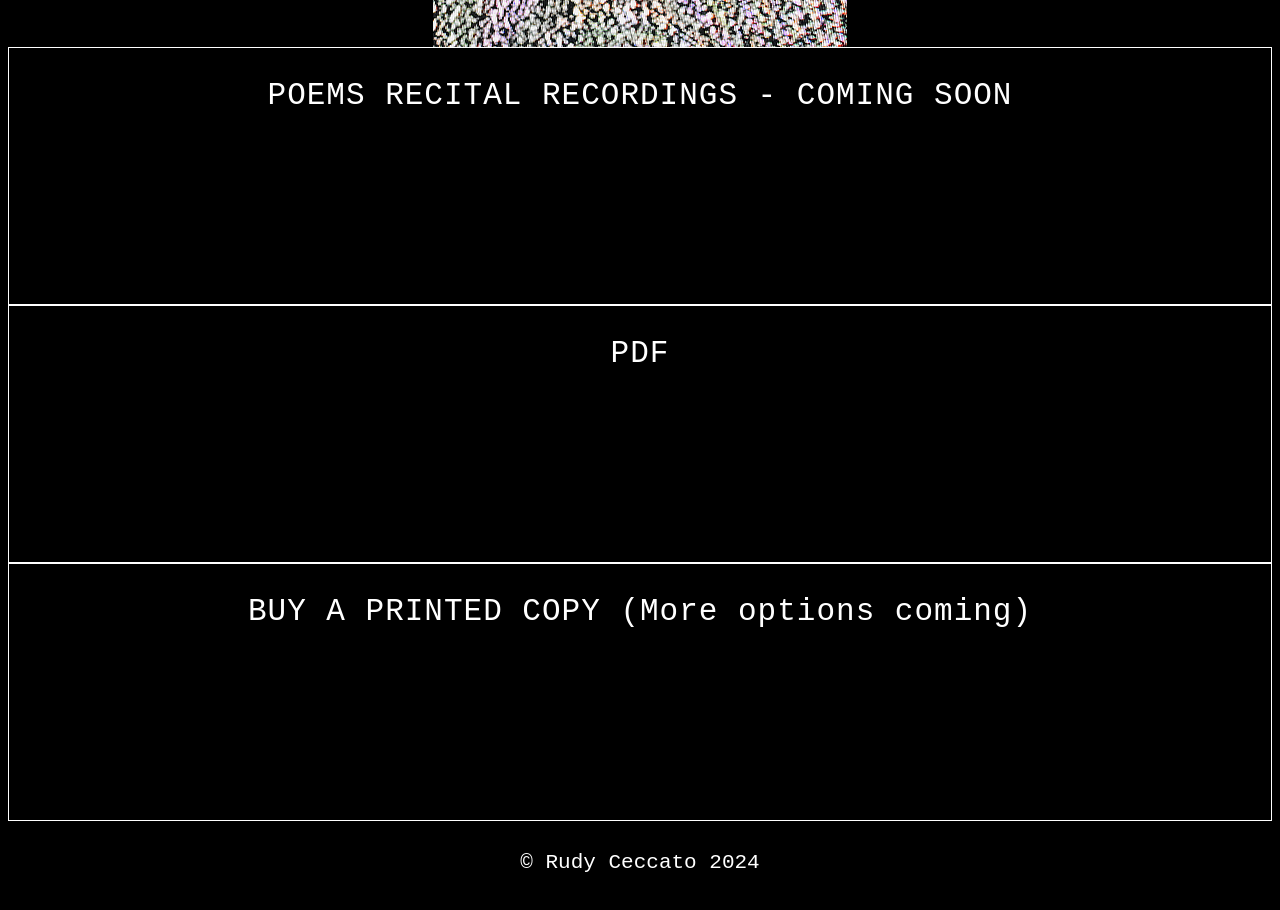
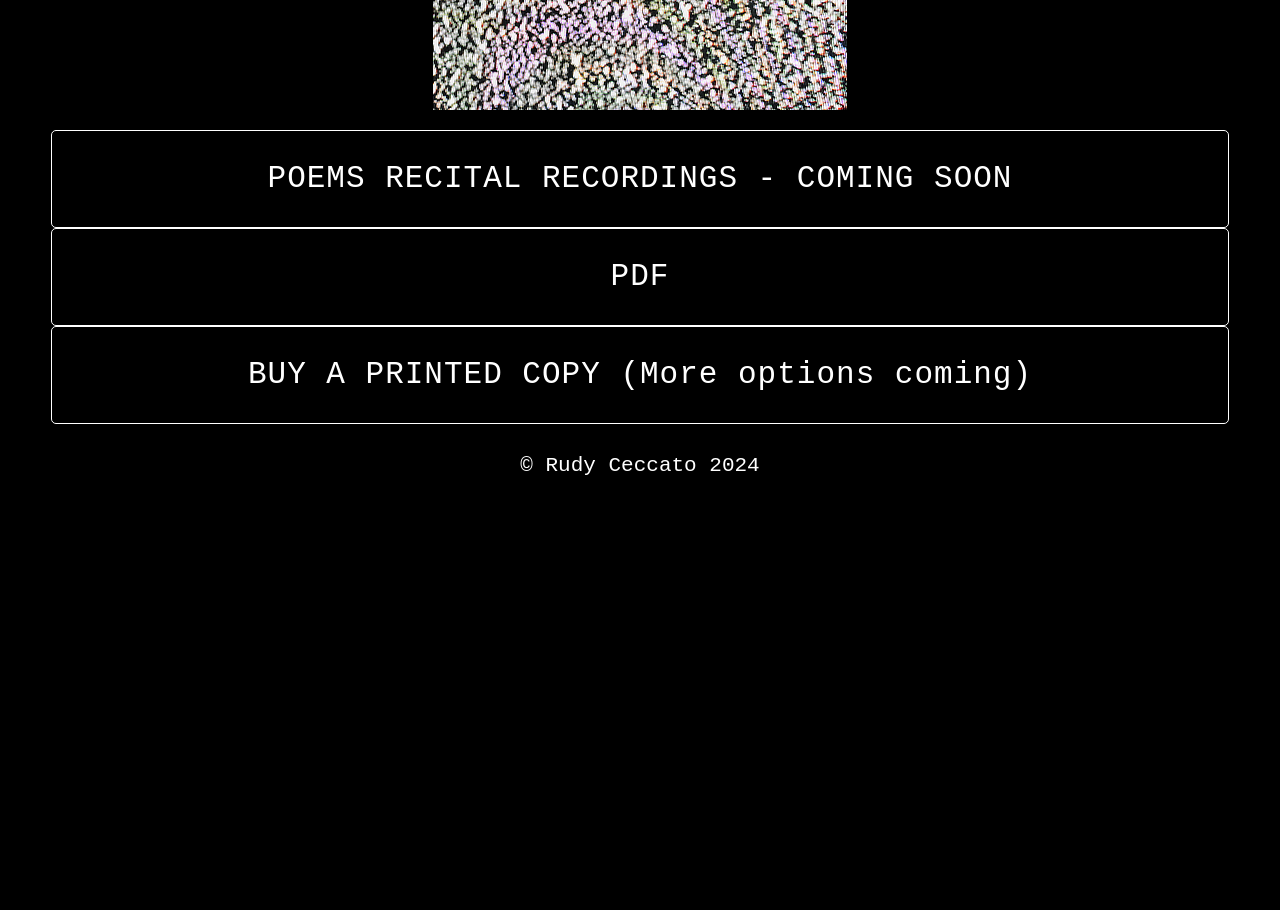
Before and after one commit to sonification/sonification.github.io, a plain HTML site: page poetry/poetry.html in a window 1280 px wide. Shown: the part 860-1770 px from the top of the page. After the commit the page ends 1419 px from the top, so only its background shows below. Drawn offline with Linux system fonts and the light colour scheme.

Commit message:
Update poetry.html

```diff
--- a/poetry/poetry.html
+++ b/poetry/poetry.html
@@ -7,22 +7,26 @@
   <meta name="viewport" content="width=device-width, initial-scale=1.0">
   <link rel="stylesheet" href="styles.css">
 </head>
-<body>
+<body class="K">
   <header><h1>ENJOY THE NOISE</h1></header>
 
-  <div class="div-image" id="cover-image"><img src="images_code/Etn_cover02_front_414x680.png" alt="Cover Image"   width="414" height="680"></div>
 
-  <main class="main-nav-button" id="1">
-    <a href="etn.html"><span class="title">POEMS RECITAL RECORDINGS </span><span class="subtitle">- COMING SOON</span></a>
+
+      <article class="div-image" id="cover-image">
+        <img src="../images_code/Etn_cover02_front_414x680.png" alt="Cover Image">
+      </article>
+
+  <main>
+      <article class="main-nav-button" id="1">
+        <a href="etn.html"><span class="title">POEMS RECITAL RECORDINGS </span><span class="subtitle">- COMING SOON</span></a>
+      </article>
+      <article class="main-nav-button" id="2">
+        <a href="https://www.omniacollective.is"><span class="title">PDF</span></a>
+      </article>
+      <article class="main-nav-button" id="4">
+        <a href="https://www.lulu.com/shop/rudy-ceccato/enjoy-the-noise/hardcover/product-gj8j6e9.html?q=enjoy+the+noise&page=1&pageSize=4"><span class="title">BUY A PRINTED COPY </span><span class="subtitle">(More options coming)</span></a>
+      </article>
   </main>
-  <main class="main-nav-button" id="2">
-    <a href="https://www.omniacollective.is"><span class="title">PDF</span></a>
-  </main>
-  <main class="main-nav-button" id="4">
-    <a href="https://www.lulu.com/shop/rudy-ceccato/enjoy-the-noise/hardcover/product-gj8j6e9.html?q=enjoy+the+noise&page=1&pageSize=4"><span class="title">BUY A PRINTED COPY </span><span class="subtitle">(More options coming)</span></a>
-  </main>
-
-  <footer><p>© Rudy Ceccato 2024</p></footer>
-
+<footer><p>© Rudy Ceccato 2024</p></footer>
 </body>
 </html>
```
